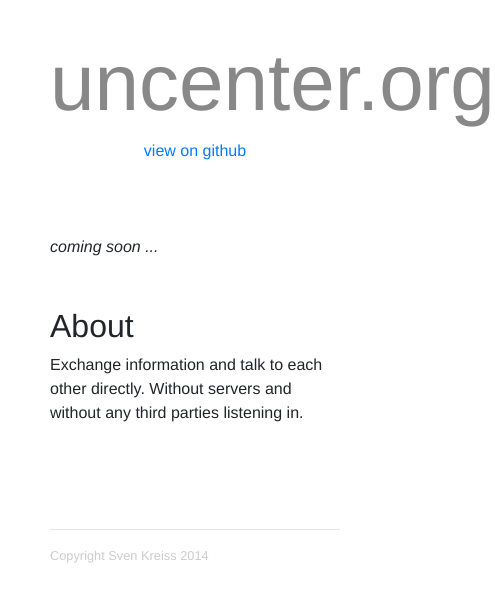
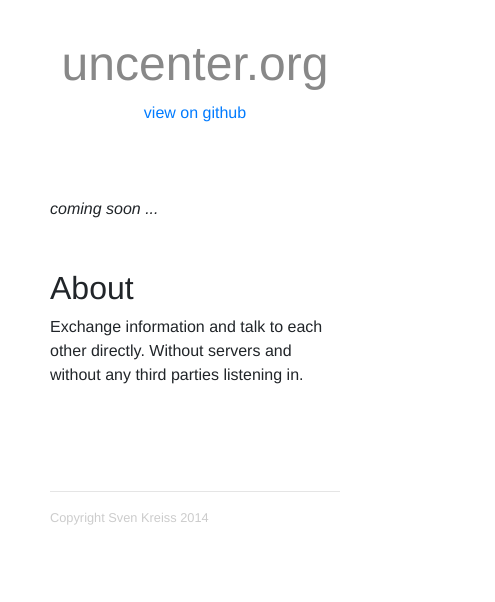
Before and after one commit to svenkreiss/uncenter, a plain HTML site: page index.html in a window 390 px wide. Shown: the whole page, 495 px wide, since content can reach past the window. Drawn offline with nearby package versions, Linux system fonts and the light colour scheme.

Commit message:
Special header size for mobile devices.

```diff
--- a/index.html
+++ b/index.html
@@ -11,6 +11,9 @@
       }
 
       h1 {font-size:500%;text-align:center;}
+      @media screen and (max-width: 768px) {
+        h1 {font-size:300%;}
+      }
       h1>a { color:#888; }
       h1>a:hover { color:#000; text-decoration:none; }
 
```
